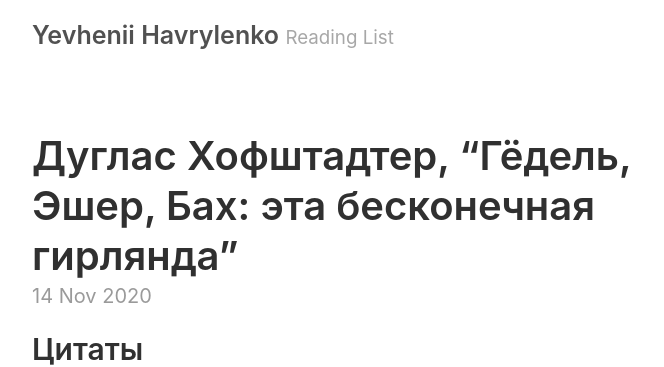
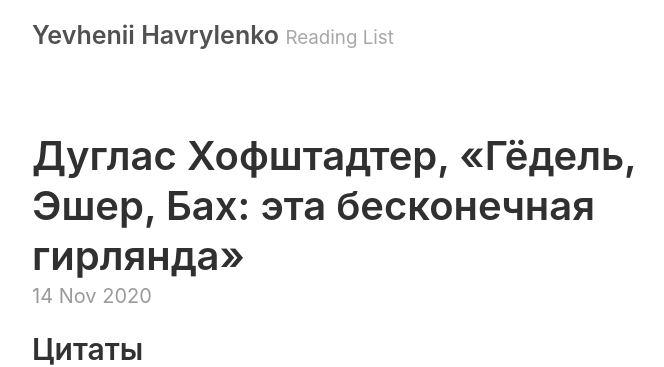
Before and after one commit to yevhenii-havrylenko/yevhenii-havrylenko.github.io, a Jekyll site: the page built from _posts/2020-11-14-GEB.md, in a window 1280 px wide and 900 px high. Shown: the top 367 px of the window, without its empty margins (258-922 px from the left). Built offline with Jekyll 4.4.1, drawn with Linux system fonts in a browser that asks for light colours.

Commit message:
Update 2020-11-14-GEB.md

```diff
--- a/_posts/2020-11-14-GEB.md
+++ b/_posts/2020-11-14-GEB.md
@@ -1,6 +1,6 @@
 ---
 layout: post
-title: 'Дуглас Хофштадтер, “Гёдель, Эшер, Бах: эта бесконечная гирлянда”'
+title: 'Дуглас Хофштадтер, «Гёдель, Эшер, Бах: эта бесконечная гирлянда»'
 ---
 
 ## Цитаты
```
